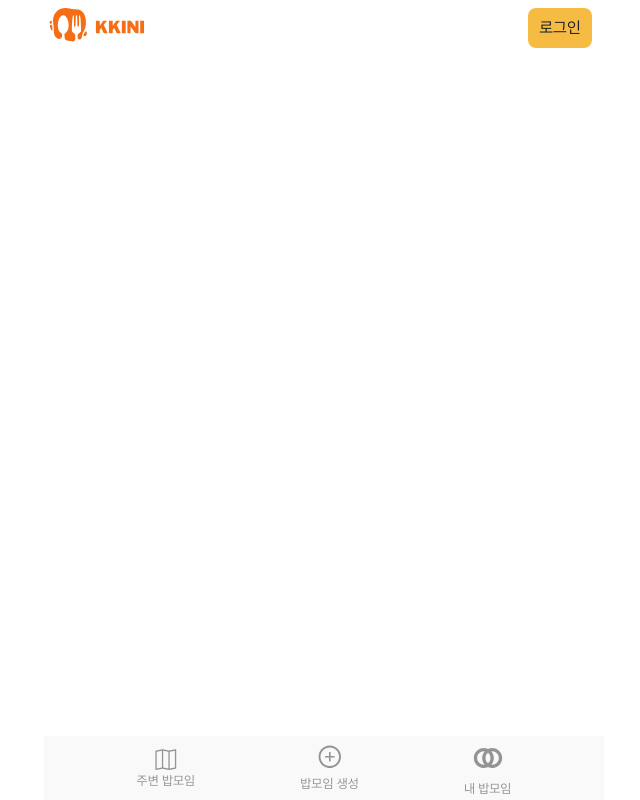
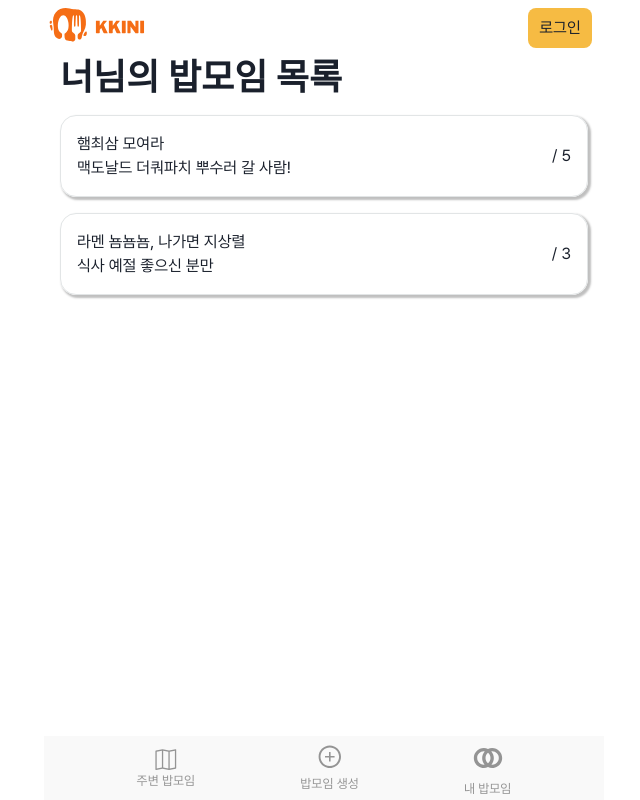
Before and after one commit to prgrms-web-devcourse/Team-DarkNight-Kkini-FE, a Next.js app: page /food-party/1 in a window 1280 px wide. Shown: the whole page, without its empty margins (316-956 px from the left). Built offline with nearby package versions, Linux system fonts and the light colour scheme; no server answers.

Commit message:
feat: 나의 밥모임 목록 페이지 렌더링

```diff
--- a/src/components/KakaoMap/index.tsx
+++ b/src/components/KakaoMap/index.tsx
@@ -1,4 +1,4 @@
-import { Box, VStack } from '@chakra-ui/react';
+import { Box, Divider, VStack } from '@chakra-ui/react';
 import useKakaoMapContext from 'contexts/kakaoMap';
 import useRandomRestaurantContext from 'contexts/kakaoMap/randomRestaurant';
 import useOperateKakaoMap from 'hooks/kakaoMap/useOperateKakaoMap';
--- a/src/components/common/Layout/Navigation/index.tsx
+++ b/src/components/common/Layout/Navigation/index.tsx
@@ -32,7 +32,8 @@ const Navigation = () => {
         <PlusIcon />
         <Label>밥모임 생성</Label>
       </CreateCommunityButton>
-      <NavigationLinkButton href='/*'>
+      {/* 123은 테스트용 userId */}
+      <NavigationLinkButton href='/food-party/123'>
         <CommunityIcon />
         <Label>내 밥모임</Label>
       </NavigationLinkButton>
--- /dev/null
+++ b/src/pages/food-party/[userId].tsx
@@ -0,0 +1,66 @@
+import { Box, Flex, Heading, Text } from '@chakra-ui/react';
+import { useRouter } from 'next/router';
+
+const DUMMY_PARTIES = [
+  {
+    id: 1,
+    name: '햄최삼 모여라',
+    capacity: 5,
+    promiseTime: [2023, 3, 14, 17, 50, 59, 893316700],
+    status: 'RECRUITING',
+    content: '맥도날드 더쿼파치 뿌수러 갈 사람!',
+    category: 'QUIET',
+  },
+  {
+    id: 2,
+    name: '라멘 뇸뇸뇸, 나가면 지상렬',
+    capacity: 3,
+    promiseTime: [2023, 3, 3, 13, 30, 0, 893316700],
+    status: 'RECRUITING',
+    content: '식사 예절 좋으신 분만',
+    category: 'MANNERS MAKETH MAN',
+  },
+];
+
+const MyFoodParties = () => {
+  const router = useRouter();
+
+  // To Do: 현재 인원 실시간 업데이트를 위한 refetch 필요 by 승준
+  const handleClickFoodPartyItem = (partyId: number) => {
+    router.push(`/food-party/detail/${partyId}`);
+  };
+
+  return (
+    <Flex flexDirection='column'>
+      <Heading marginLeft='1rem'>너님의 밥모임 목록</Heading>
+      <Flex flexDirection='column' padding='1rem'>
+        {/* To Do: 컴포넌트화 필요 by 승준 */}
+        {DUMMY_PARTIES.map((party) => (
+          <Flex
+            onClick={() => {
+              handleClickFoodPartyItem(party.id);
+            }}
+            alignItems='center'
+            justifyContent='space-between'
+            cursor='pointer'
+            padding='1rem'
+            boxShadow='button'
+            borderRadius='1rem'
+            border='1px solid #e2e5e6'
+            marginBottom='1rem'
+            key={party.id}>
+            <Box>
+              {/* To Do: ellipsis 처리 by 승준 */}
+              <Text>{party.name}</Text>
+              <Text>{party.content}</Text>
+            </Box>
+            <Box>/ {party.capacity}</Box>
+            {/* To Do: Avatar Group 보여주기 by 승준 */}
+          </Flex>
+        ))}
+      </Flex>
+    </Flex>
+  );
+};
+
+export default MyFoodParties;
--- a/src/pages/food-party/[partyId].tsx
+++ b/src/pages/food-party/detail/[partyId].tsx
@@ -1,11 +1,14 @@
+import { Box } from '@chakra-ui/react';
 import { useRouter } from 'next/router';
 
 const FoodPartyDetail = () => {
   const router = useRouter();
+  const partyId = router.query.partyId;
 
-  console.log(router.query);
+  // To Do: 404 처리 by 승준
+  // if (!partyId) router.push('')
 
-  return <div>{}</div>;
+  return <Box padding='1rem'>{partyId}</Box>;
 };
 
 export default FoodPartyDetail;
```
